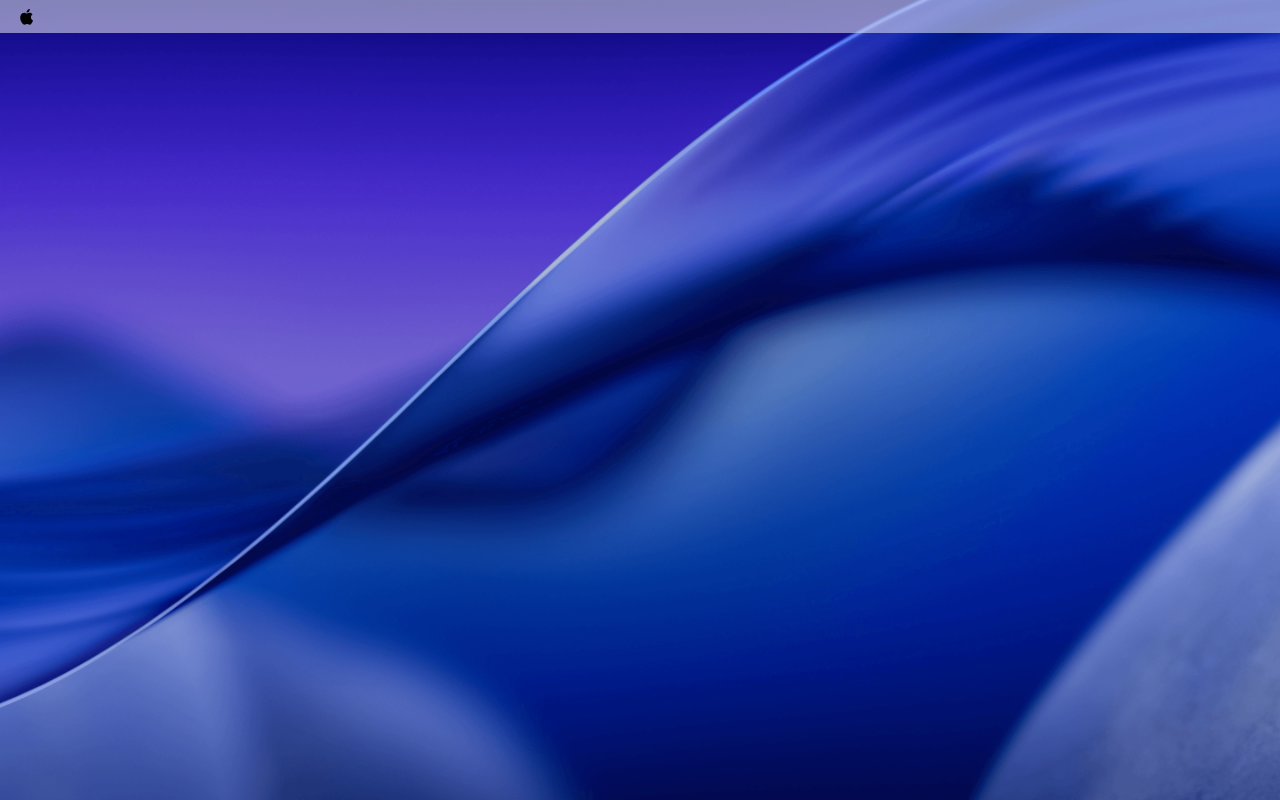
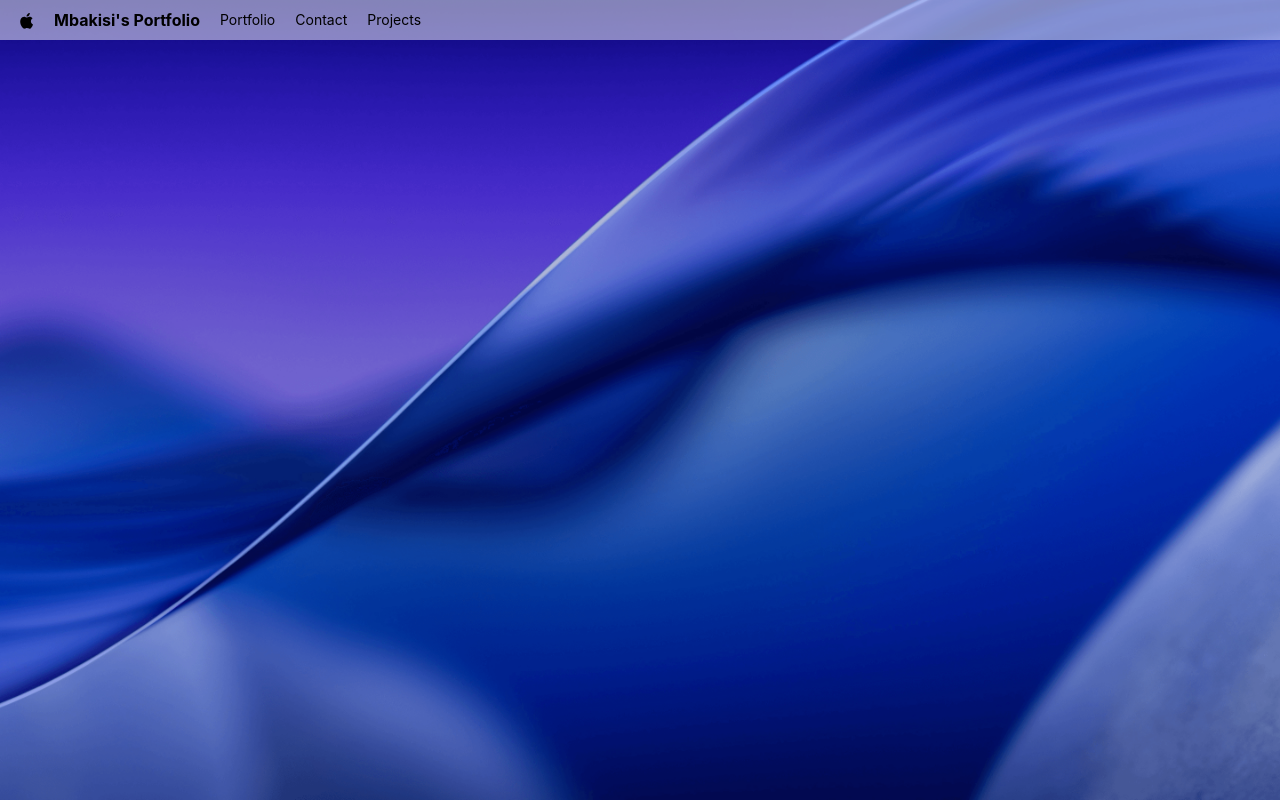
Before and after one commit to Malz53/MalzPortfolio, a React (Vite) app: page / in a window 1280 px wide. Built offline with nearby package versions, Linux system fonts and the light colour scheme; a web font is replaced by a local one.

Commit message:
setting up file structure

```diff
--- a/src/components/Navbar.jsx
+++ b/src/components/Navbar.jsx
@@ -1,9 +1,23 @@
 import React from 'react'
+
+const data = [
+        {id: 1, name: "Portfolio"},
+{id: 2, name: "Contact"},
+{id: 3, name: "Projects"},
+]
 
 const Navbar = () => {
     return <nav>
         <div>
-            <img src={"/images/logo.svg"}/>
+            <img src="/images/logo.svg" alt="logo" />
+            <p className="font-bold">Mbakisi's Portfolio</p>
+            <ul>
+                {data.map(({id, name}) => (
+                    <li key={id}>
+                        <p>{name}</p>
+                    </li>
+                ))}
+            </ul>
         </div>
     </nav>
 
```
Also changed, not shown: src/constants/index.js (added).
